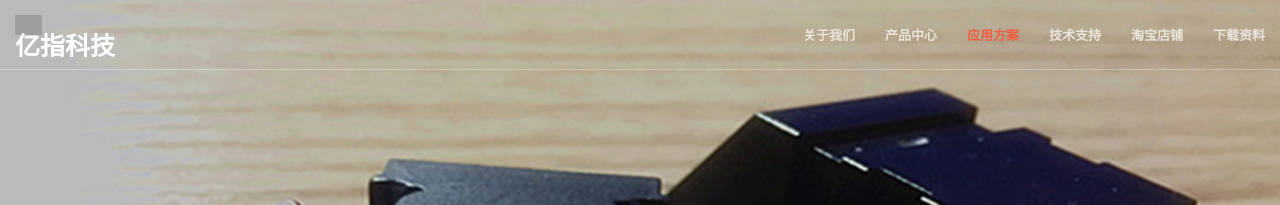
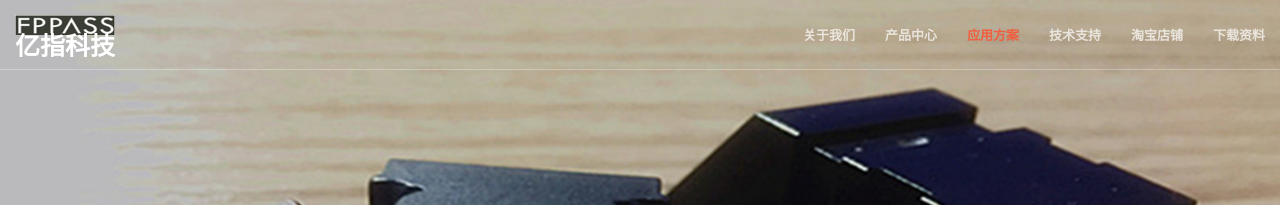
Before and after one commit to easyfp/easyfp.github.io, a Jekyll site: the page built from index.html, in a window 1280 px wide. Shown: the top 205 px of the page. Built offline with Jekyll 4.4.1, drawn with Linux system fonts in a browser that asks for light colours.

Commit message:
Update nav.html

```diff
--- a/_includes/nav.html
+++ b/_includes/nav.html
@@ -15,7 +15,7 @@
                 <span class="icon-bar"></span>
 
             </button>
-            <a class="navbar-brand page-scroll"  href="#page-top" style="font-size:25px"><img src="img/portfolio/7.jpg width="100" height="20">亿指科技</a>
+            <a class="navbar-brand page-scroll"  href="#page-top" style="font-size:25px"><img src="img/portfolio/7.jpg" width="100" height="20">亿指科技</a>
             </div>
 
         <!-- Collect the nav links, forms, and other content for toggling -->
```
